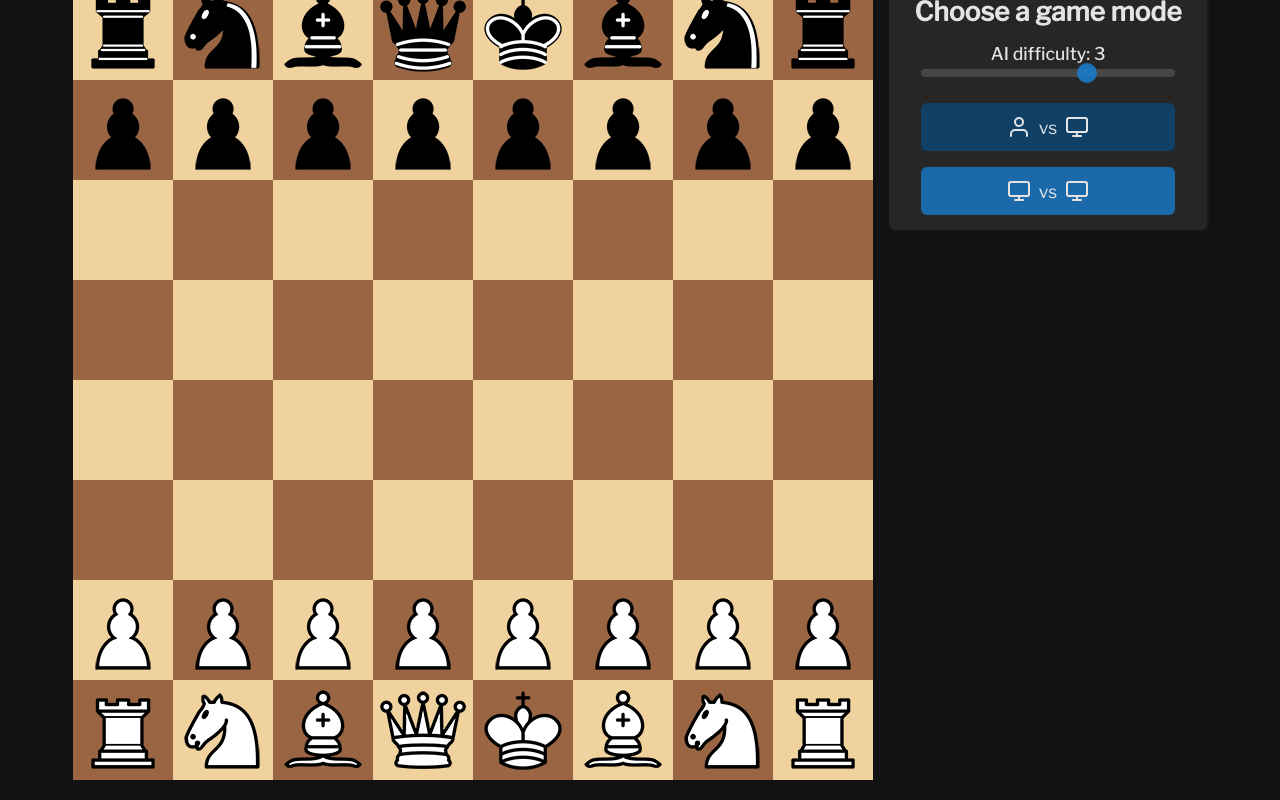
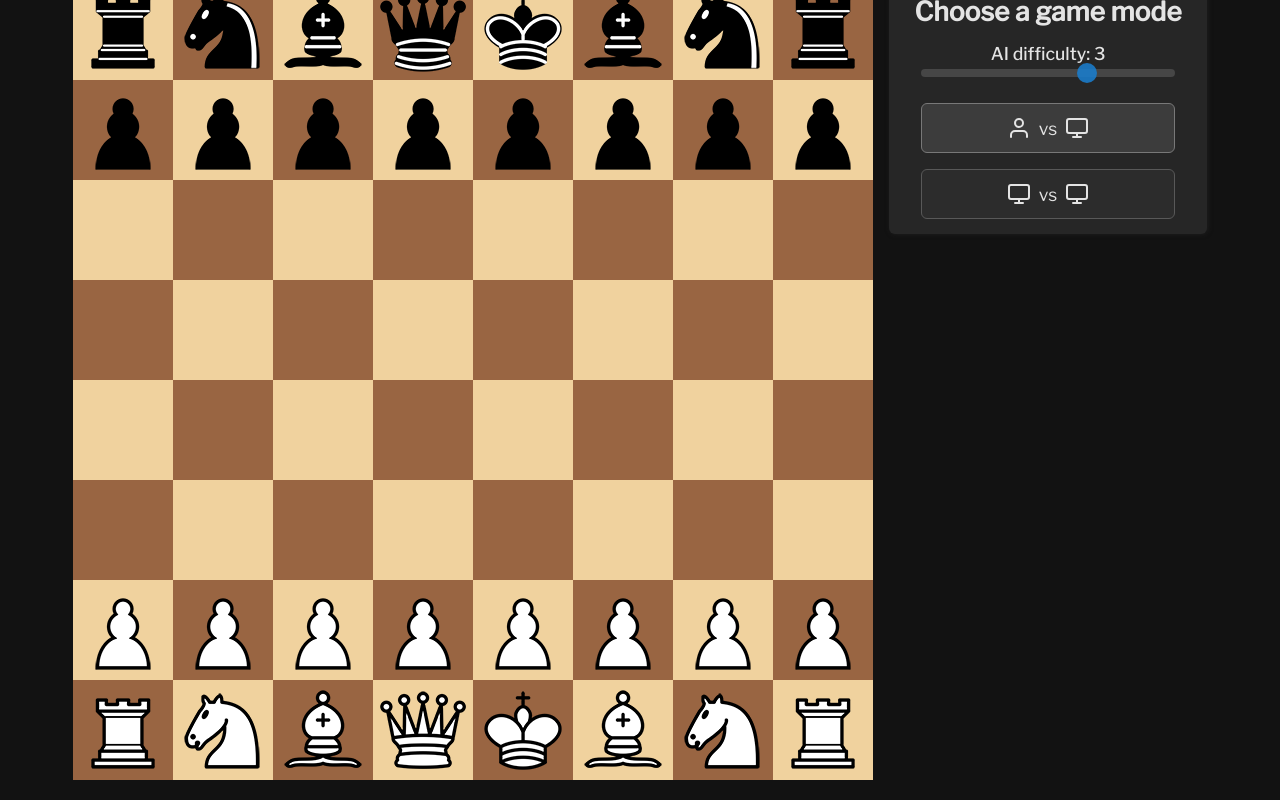
Before and after one commit to Pawel-Matuszak/chess-js, a website built with webpack: page src/index.html in a window 1280 px wide. In both pictures the pointer is over the button 1047 px from the left and 127 px from the top of the page. Built offline with nearby package versions, Linux system fonts and the light colour scheme.

Commit message:
Enhance button styles and hover effects for improved UI consistency

```diff
--- a/src/style.css
+++ b/src/style.css
@@ -215,6 +215,11 @@ button{
   transition: background-color 0.2s;
 }
 
+button:hover{
+  cursor: pointer;
+  background: rgb(60, 60, 60) !important;
+}
+
 .icon-button {
   padding: 8px 12px;
 }
@@ -222,11 +227,6 @@ button{
 .icon-button svg {
   width: 20px;
   height: 20px;
-}
-
-button:hover{
-  cursor: pointer;
-  background-color: rgba(15, 67, 109, 0.9);
 }
 
 .pgnModalWrapper{
@@ -297,6 +297,16 @@ textarea{
   padding: 12px 0;
   font-size: 1.1rem;
   justify-content: center;
+}
+
+.ai-btn, .cvsc-btn {
+  background-color: rgb(44, 44, 44);
+  border: 1px solid rgb(88, 88, 88);
+}
+
+.ai-btn:hover, .cvsc-btn:hover {
+  background-color: rgb(60, 60, 60);
+  border-color: rgb(120, 120, 120);
 }
 
 .play-btn svg, .ai-btn svg, .cvsc-btn svg {
```
